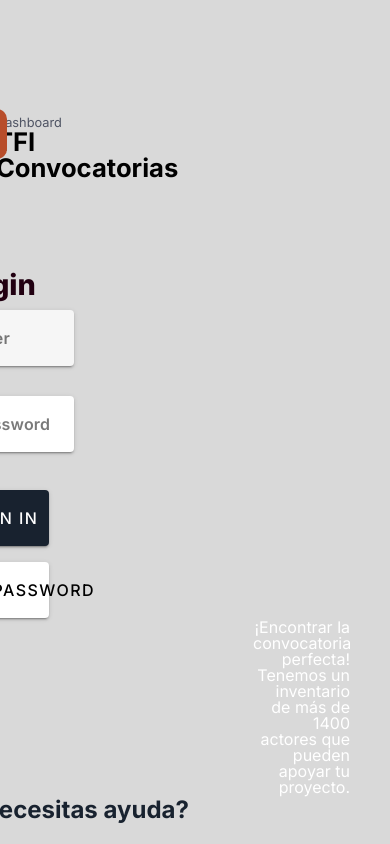
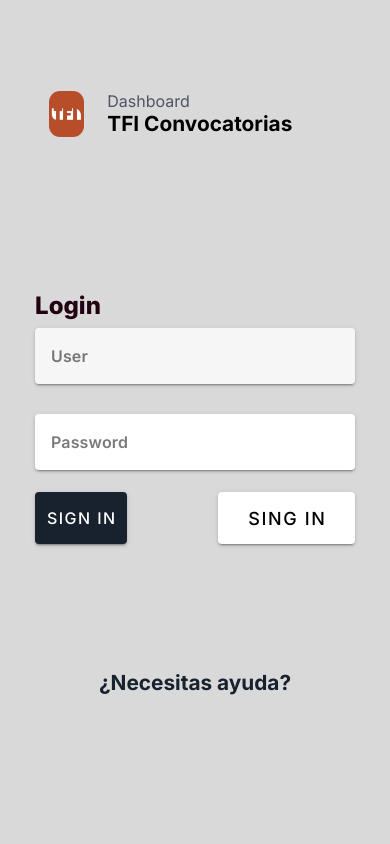
Before and after one commit to FundTur/Plataforma-TFI, a Nuxt app in the folder frontend/: page / in a window 390 px wide. Built offline with nearby package versions, Linux system fonts and the light colour scheme.

Commit message:
Correciones CSS login
Se agrego el codigo correspondiente para la mayoria de las pantallas de la web para una mejor accesibilida

```diff
--- /dev/null
+++ b/frontend/components/FormLogin.vue
@@ -0,0 +1,104 @@
+<template>
+    <v-form @submit.prevent :class="customClass">
+        <h1 id="title-login">Login</h1>
+        <v-text-field variant="solo-filled" v-model="email" :rules="[rules.required, rules.email]" label="User"
+            placeholder="example@gmail.com" type="email" class="textFild"></v-text-field>
+
+        <v-text-field variant="solo" v-model="password" :rules="[rules.required]" label="Password" placeholder="Password"
+            type="password" class="textFild"></v-text-field>
+
+        <v-btn class="btn" color="#18222F" size="x-large">
+            Sign in
+        </v-btn>
+    </v-form>
+</template>
+
+<script setup lang="ts">
+
+import { ref } from "vue"
+
+const email = ref('')
+const password = ref('')
+const rules = {
+    required: (value: any) => !!value || 'El campo es obligatorio.',
+    counter: (value: string | any[]) => value.length <= 20 || 'Maximo 20 caracteres',
+    email: (value: string) => {
+        const pattern = /^(([^<>()[\]\\.,;:\s@"]+(\.[^<>()[\]\\.,;:\s@"]+)*)|(".+"))@((\[[0-9]{1,3}\.[0-9]{1,3}\.[0-9]{1,3}\.[0-9]{1,3}])|(([a-zA-Z\-0-9]+\.)+[a-zA-Z]{2,}))$/
+        return pattern.test(value) || 'Correo no valido.'
+    },
+}
+
+const props = defineProps<{
+    customClass?: string
+}>();
+
+</script>
+
+<style scoped>
+.textFild {
+    font-family: Inter;
+    font-weight: 600;
+    line-height: normal;
+    margin-top: .5rem;
+    width: 30vw;
+}
+
+.btn {
+    width: 8vw;
+}
+
+#title-login {
+    color: #210011;
+    font-family: Inter;
+    font-size: 1.8rem;
+    font-style: normal;
+    font-weight: 800;
+    line-height: normal;
+}
+
+@media (max-width: 1366px) {
+
+    #title-login {
+        font-size: 1.8rem;
+    }
+}
+
+
+@media (max-width: 960px) {
+
+    .textFild {
+        margin-top: .5rem;
+        width: 62vw;
+    }
+
+    .btn {
+        width: 15vw;
+        font-size: 1rem;
+    }
+
+}
+
+
+@media (max-width: 665px) {
+
+    #title-login {
+        font-size: 1.5rem;
+    }
+
+    .textFild {
+        font-weight: 600;
+        margin-top: .5rem;
+        width: 60vw;
+    }
+
+}
+
+
+@media (max-width: 520px) {
+
+    .textFild {
+        width: 82vw;
+    }
+}
+
+</style>
--- /dev/null
+++ b/frontend/components/FormRegist.vue
@@ -0,0 +1,130 @@
+<template>
+    <v-form @submit.prevent class="form-login">
+        <h1 id="title-login">Register</h1>
+        <div class="container-input">
+            <v-text-field variant="solo-filled" :rules="[rules.required]" label="Nombre" placeholder="Jhoan Alexander"
+                type="text" class="textFild-row"></v-text-field>
+            <v-text-field variant="solo-filled" :rules="[rules.required]" label="Apellido" placeholder="Torres" type="text"
+                class="textFild-row"></v-text-field>
+        </div>
+        <v-text-field variant="solo-filled" v-model="email" :rules="[rules.required, rules.email]" label="Email"
+            placeholder="example@gmail.com" type="email" class="textFild"></v-text-field>
+        <v-text-field variant="solo" v-model="password" :rules="[rules.required]" label="Contraseña"
+            placeholder="Contraseña" type="password" class="textFild"></v-text-field>
+        <v-btn class="btn" color="#18222F" size="x-large">
+            Sign up
+        </v-btn>
+    </v-form>
+</template>
+
+<script setup lang="ts">
+
+import { ref } from "vue"
+
+const email = ref('')
+const password = ref('')
+const rules = {
+    required: (value: any) => !!value || 'El campo es obligatorio.',
+    counter: (value: string | any[]) => value.length <= 20 || 'Maximo 20 caracteres',
+    email: (value: string) => {
+        const pattern = /^(([^<>()[\]\\.,;:\s@"]+(\.[^<>()[\]\\.,;:\s@"]+)*)|(".+"))@((\[[0-9]{1,3}\.[0-9]{1,3}\.[0-9]{1,3}\.[0-9]{1,3}])|(([a-zA-Z\-0-9]+\.)+[a-zA-Z]{2,}))$/
+        return pattern.test(value) || 'Correo no valido.'
+    },
+}
+
+</script>
+
+<style scoped>
+.textFild {
+    font-family: Inter;
+    font-weight: 600;
+    line-height: normal;
+    margin-top: .5rem;
+    width: 30vw;
+}
+
+.container-input {
+    display: grid;
+    grid-template-rows: 1fr;
+    grid-template-columns: repeat(2, 1fr);
+    gap: 8px;
+}
+
+#title-login {
+    color: #210011;
+    font-family: Inter;
+    font-size: 1.7rem;
+    font-weight: 700;
+    margin-bottom: 1rem;
+}
+
+@media (max-width: 1180px) {
+
+    .textFild-row {
+        width: 14.7vw;
+    }
+}
+
+
+@media (max-width: 960px) {
+
+    .textFild {
+        margin-top: .5rem;
+        width: 62vw;
+    }
+
+    .textFild-row {
+        width: 30.5vw;
+    }
+
+}
+
+
+@media (max-width: 665px) {
+
+    #title-login {
+        font-size: 1.5rem;
+    }
+
+    .textFild {
+        width: 60vw;
+    }
+
+    .textFild-row {
+        width: 29.5vw;
+    }
+
+}
+
+@media (max-width: 520px) {
+    .textFild {
+        margin-top: .5rem;
+        width: 80vw;
+    }
+
+    .textFild-row {
+        width: 38vw;
+    }
+
+}
+
+@media (max-width: 412px) {
+
+    .textFild {
+        margin-top: .5rem;
+        width: 82vw;
+    }
+
+    .container-input {
+        display: block;
+    }
+
+    .btn{
+        width: 35%;
+    }
+
+    .textFild-row {
+        width: 82vw;
+    }
+}
+</style>
--- /dev/null
+++ b/frontend/middleware/auth.ts
@@ -0,0 +1,6 @@
+export default defineNuxtRouteMiddleware(() => {
+  const user = useState("user");
+  if (user.value) {
+    return navigateTo("/");
+  }
+});
--- a/frontend/pages/dashboard.vue
+++ b/frontend/pages/dashboard.vue
@@ -7,6 +7,7 @@
 <script setup lang="ts">
 definePageMeta({
     layout: "sidebar",
+    middleware: "auth"
 })
 
 useSeoMeta({
--- a/frontend/pages/index.vue
+++ b/frontend/pages/index.vue
@@ -1,52 +1,19 @@
-<template>
-    <main class="main-container">
-        <section class="form-section">
-            <section class="header-section">
-                <div class="header-text">
-                    <span class="header-secondary-text">Dashboard</span>
-                    <span class="header-primary-text">TFI Convocatorias</span>
-                </div>
-                <div class="header-icon">
-                    <img src="../public/img/icon-tfi.png" alt="TFI Icon">
-                </div>
-            </section>
-            <v-form @submit.prevent>
-                <h1 id="title-login">Login</h1>
-                <v-text-field variant="solo-filled" v-model="email" :rules="[rules.required, rules.email]" label="User"
-                    placeholder="example@gmail.com" type="email" class="textFild"></v-text-field>
-
-                <v-text-field variant="solo" v-model="password" :rules="[rules.required]" label="Password"
-                    placeholder="Password" type="password" class="textFild"></v-text-field>
-
-                <v-btn class="btn" color="#18222F" size="x-large">
-                    Sign in
-                </v-btn>
-                <v-btn class="btn" color="white" size="x-large">
-                    Forgot password
-                </v-btn>
-            </v-form>
-            <span id="span-help">¿Necesitas ayuda?</span>
-        </section>
-        <div class="image-section">
-            <img src="../public/img/fondoLogin.png" alt="Login Background" class="background-image">
-            <span class="image-overlay">¡Encontrar la convocatoria perfecta! Tenemos un inventario de más de 1400 actores
-                que pueden apoyar tu proyecto.</span>
-        </div>
-    </main>
-</template>
-
 <script setup lang="ts">
 import { ref } from "vue"
 
-const email = ref('')
-const password = ref('')
-const rules = {
-    required: (value: any) => !!value || 'El campo es obligatorio.',
-    counter: (value: string | any[]) => value.length <= 20 || 'Maximo 20 caracteres',
-    email: (value: string) => {
-        const pattern = /^(([^<>()[\]\\.,;:\s@"]+(\.[^<>()[\]\\.,;:\s@"]+)*)|(".+"))@((\[[0-9]{1,3}\.[0-9]{1,3}\.[0-9]{1,3}\.[0-9]{1,3}])|(([a-zA-Z\-0-9]+\.)+[a-zA-Z]{2,}))$/
-        return pattern.test(value) || 'Correo no valido.'
-    },
+const formstyle = ref("form-login")
+let activeForm = ref(true)
+let text = ref("Sing In")
+
+function handleChange() {
+    if (activeForm.value == true) {
+        activeForm.value = false
+        text.value = "Sing in"
+    } else {
+        activeForm.value = true
+        text.value = "Sing up"
+    }
+
 }
 
 useHead({
@@ -59,7 +26,7 @@ useHead({
 });
 
 definePageMeta({
-    layout: "default"
+    layout: "default",
 })
 
 useSeoMeta({
@@ -67,16 +34,41 @@ useSeoMeta({
 })
 
 
+</script>
 
-
-</script>
+<template>
+    <main class="main-container">
+        <section class="form-section">
+            <section class="header-section">
+                <div class="header-text">
+                    <span class="header-secondary-text">Dashboard</span>
+                    <h2 class="header-primary-text">TFI Convocatorias</h2>
+                </div>
+                <div class="header-icon">
+                    <img src="/img/icon-tfi.png" alt="TFI Icon">
+                </div>
+            </section>
+            <section class="formulario">
+                <FormLogin v-if="activeForm" :custom-class="formstyle" />
+                <FormRegist v-else />
+                <v-btn class="btn btn-forg" color="white" size="x-large" @click="handleChange">
+                    {{ text }}
+                </v-btn>
+            </section>
+            <span id="span-help">¿Necesitas ayuda?</span>
+        </section>
+        <div class="image-section">
+            <img src="/img/fondoLogin.png" alt="Login Background" class="background-image">
+            <span class="image-overlay">¡Encontrar la convocatoria perfecta! Tenemos un inventario de más de 1400 actores
+                que pueden apoyar tu proyecto.</span>
+        </div>
+    </main>
+</template>
 
 <style scoped>
 .main-container {
-    margin: 0;
     display: grid;
     grid-template-columns: 40% 60%;
-    height: 100vh;
 }
 
 .form-section {
@@ -84,7 +76,6 @@ useSeoMeta({
     justify-content: center;
     align-items: center;
     display: grid;
-    padding: 20px;
 }
 
 .form-section form {
@@ -99,9 +90,9 @@ useSeoMeta({
 }
 
 .background-image {
-    max-width: 200vw;
+    min-width: 90vw;
+    min-height: 100vh;
     max-height: 100vh;
-    height: auto;
 }
 
 .image-overlay {
@@ -109,19 +100,15 @@ useSeoMeta({
     bottom: 64px;
     right: 70px;
     color: white;
-    padding: 5px 10px;
-    border-radius: 5px;
-    width: 25%;
-    font-size: 1.25rem;
-    font-weight: 400;
+    width: 35vw;
+    font-size: 1.1rem;
     text-align: end;
 }
 
 .header-section {
-    grid-template-columns: 12% 60%;
+    grid-template-columns: 15% 65%;
     grid-auto-flow: row;
     display: grid;
-    gap: 0px 10px;
     grid-template-areas:
         "header-icon header-text";
     justify-content: start;
@@ -130,13 +117,11 @@ useSeoMeta({
 .header-text {
     display: grid;
     grid-template-rows: 35% 45%;
-    gap: 0px 0px;
     grid-auto-flow: row;
     grid-template-areas:
         "header-secondary-text"
         "header-primary-text";
     grid-area: header-text;
-    align-items: center;
     align-content: space-around;
 }
 
@@ -155,60 +140,45 @@ useSeoMeta({
 .header-icon {
     grid-area: header-icon;
     background-color: #B84D2A;
-    border-radius: 10px;
-    width: 60px;
-    height: 60px;
+    border-radius: 11px;
+    width: 3.5vw;
+    height: 7vh;
     display: grid;
     justify-content: center;
     align-items: center;
 }
 
-.textFild {
-    font-family: Inter;
-    font-weight: 600;
-    line-height: normal;
-    margin-top: .5rem;
+.header-icon img {
+    width: 3vw;
+}
+
+.formulario {
+    display: flex;
+    align-items: flex-end;
     width: 30vw;
 }
 
-.btn {
-    margin: 1rem 2rem 0 0;
-    min-height: 3.5rem;
-    width: 14.1vw;
-}
-
-#title-login {
-    color: #210011;
-    font-family: Inter;
-    font-size: 48px;
-    font-style: normal;
-    font-weight: 800;
-    line-height: normal;
+.btn-forg {
+    margin-left: -8vw;
+    width: 8vw;
 }
 
 #span-help {
     text-align: center;
     color: #18222F;
     font-family: Inter;
-    font-size: 1.5rem;
-    font-style: normal;
+    font-size: 1.3rem;
     font-weight: 700;
-    line-height: normal;
-    margin-top: auto;
+    margin-top: inherit;
 }
 
-@media (max-width: 1366px) {
+@media (max-width: 1280px) {
 
-    .image-overlay {
-        bottom: 44px;
-        right: 30px;
-        width: 30%;
-        font-size: 1rem;
-    }
+
 
     .header-icon {
-        width: 50px;
-        height: 50px;
+        width: 4vw;
+        height: 6vh;
     }
 
     .header-icon img {
@@ -216,32 +186,114 @@ useSeoMeta({
     }
 
     .header-primary-text {
-        font-size: 1.6rem;
+        font-size: 1.25rem;
     }
 
-    .header-secondary-text {
-        font-size: .8rem;
+    .image-overlay {
+        font-size: .9rem;
+
     }
 
-    .btn {
-        margin: 1rem 2rem 0 0;
-        min-height: 3.5rem;
-        width: 13.7vw;
-        font-size: 1rem;
-    }
-
-    #title-login {
-        font-size: 1.8rem;
+    .formulario {
+        display: flex;
+        align-items: flex-end;
+        width: 30vw;
     }
 
 }
 
-@media (max-width: 768px) {
+@media (max-width: 960px) {
 
-    .background-image {
+    .main-container {
+        display: block;
+    }
+
+    .background-image,
+    .image-overlay {
         display: none;
     }
 
+    .header-section {
+        grid-template-columns: 8vw 55vw;
+    }
+
+    .header-icon {
+        width: 6vw;
+        height: 6vh;
+    }
+
+    .header-icon img {
+        width: 5vw;
+    }
+
+    .header-primary-text {
+        font-size: 1.5rem;
+    }
+
+    .form-section {
+        height: 90vh;
+        display: grid;
+        grid:
+            "header-section" 30% "form-login" 50% "span-help" 20% / 1fr;
+        justify-items: center;
+    }
+
+    .formulario {
+        display: flex;
+        align-items: flex-end;
+        width: 62vw;
+    }
+
+}
+
+@media (max-width: 665px) {
+
+    .header-section {
+        grid-template-columns: 8vw 52vw;
+    }
+
+    .header-icon {
+        width: 6.5vw;
+        height: 5.4vh;
+    }
+
+    .header-icon img {
+        width: 5.5vw;
+    }
+
+    .formulario {
+        width: 60vw;
+    }
+
+}
+
+@media (max-width: 520px) {
+
+    .header-section {
+        grid-template-columns: 15vw 60vw;
+    }
+
+    .header-primary-text {
+        font-size: 1.3rem;
+    }
+
+    .header-icon {
+        width: 9vw;
+        height: 5.5vh;
+    }
+
+    .header-icon img {
+        width: 8vw;
+    }
+
+    .formulario {
+        width: 82vw;
+    }
+
+    .btn-forg {
+        margin-left: -28vw;
+        width: 35vw;
+    }
 
 
 }
```
Also changed, not shown: frontend/layouts/sidebar.vue (+4 -4 lines).
